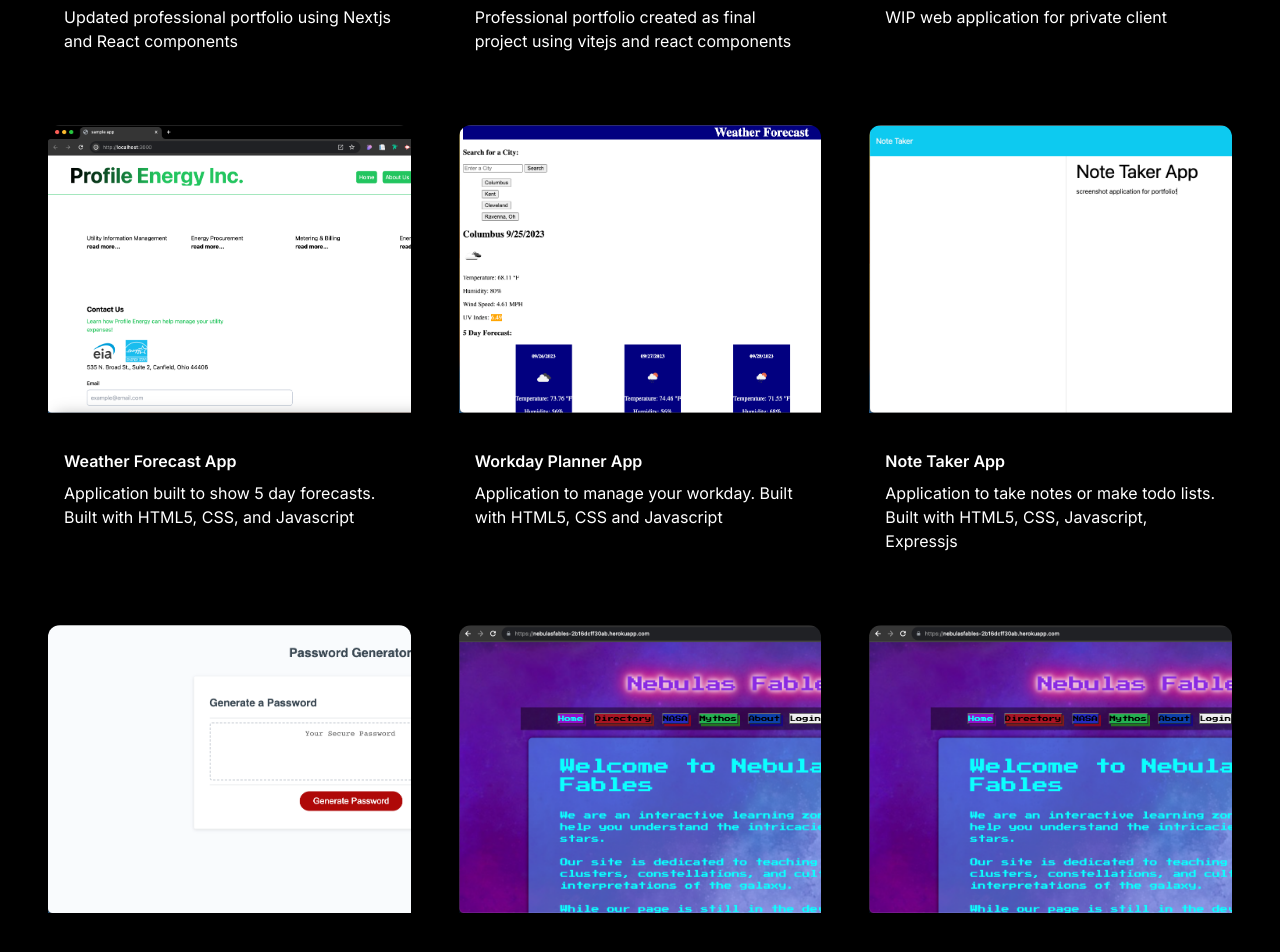
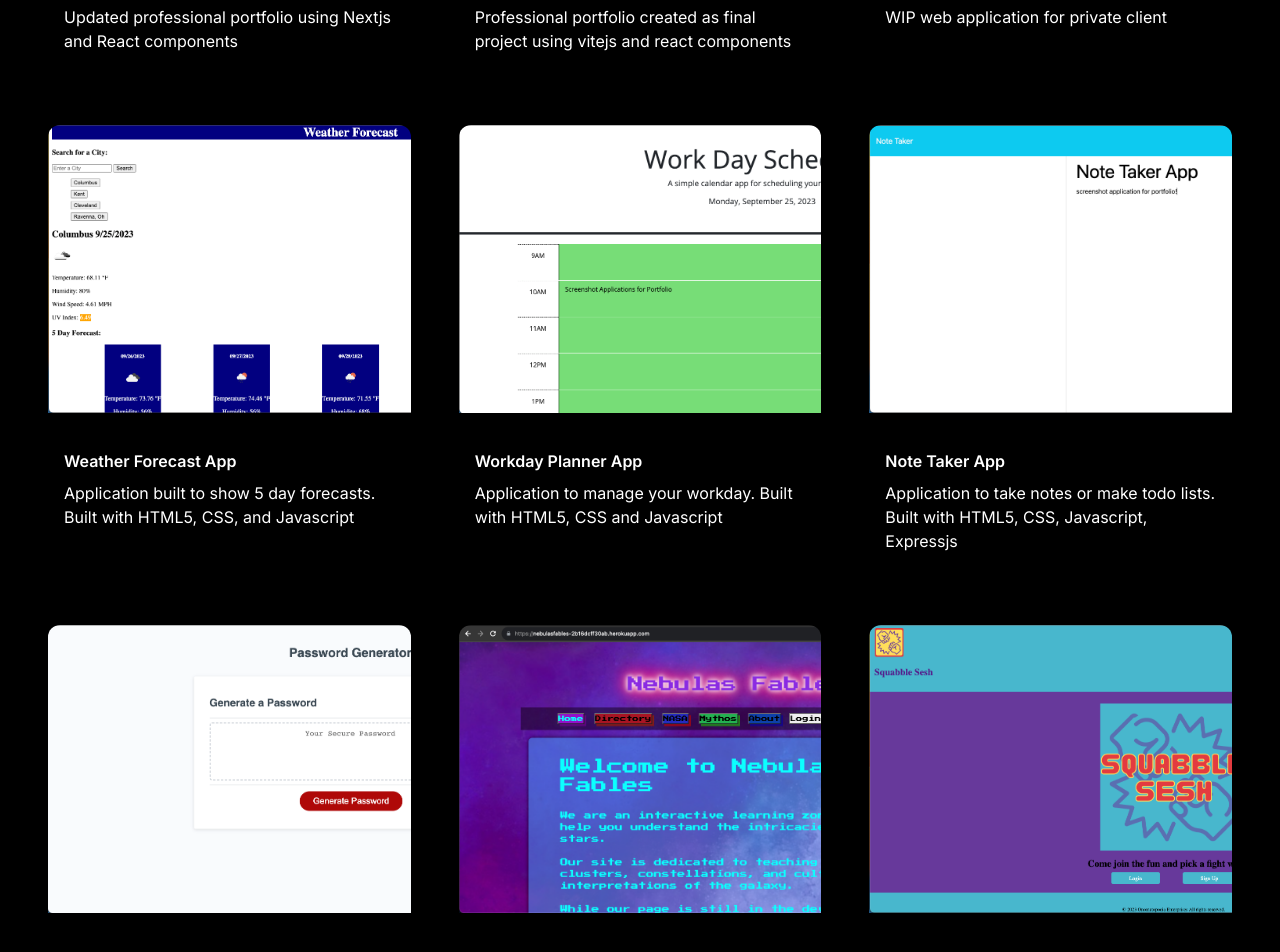
Before and after one commit to derekmeduri/react-portfolio-2.0, a Next.js app: page / in a window 1280 px wide. Shown: the part 1780-2732 px from the top of the page. Built offline with nearby package versions, Linux system fonts and the light colour scheme.

Commit message:
updating img

```diff
--- a/src/components/ProjectSection.jsx
+++ b/src/components/ProjectSection.jsx
@@ -39,7 +39,7 @@ const projectData = [
         id: 4,
         title: "Weather Forecast App",
         description: "Application built to show 5 day forecasts. Built with HTML5, CSS, and Javascript",
-        image: "/images/projects/3.png",
+        image: "/images/projects/4.png",
         tag: ["All", "Bootcamp"],
         gitUrl: "https://github.com/derekmeduri/weather-forecast",
         previewUrl: "https://derekmeduri.github.io/weather-forecast/"
@@ -48,7 +48,7 @@ const projectData = [
         id: 5,
         title: "Workday Planner App",
         description: "Application to manage your workday. Built with HTML5, CSS and Javascript",
-        image: "/images/projects/4.png",
+        image: "/images/projects/5.png",
         tag: ["All", "Bootcamp"],
         gitUrl: "https://github.com/derekmeduri/workday-planner",
         previewUrl: "https://derekmeduri.github.io/workday-planner/"
@@ -88,7 +88,7 @@ const projectData = [
         id: 9,
         title: "Squabble Sesh",
         description: "Social Media Application. Built with Vitejs, Javascript, Express, Apollo and MongoDB",
-        image: "/images/projects/8.png",
+        image: "/images/projects/9.png",
         tag: ["All", "Bootcamp"],
         gitUrl: "https://github.com/derekmeduri/Squabble-Sesh",
         previewUrl: "/"
```
